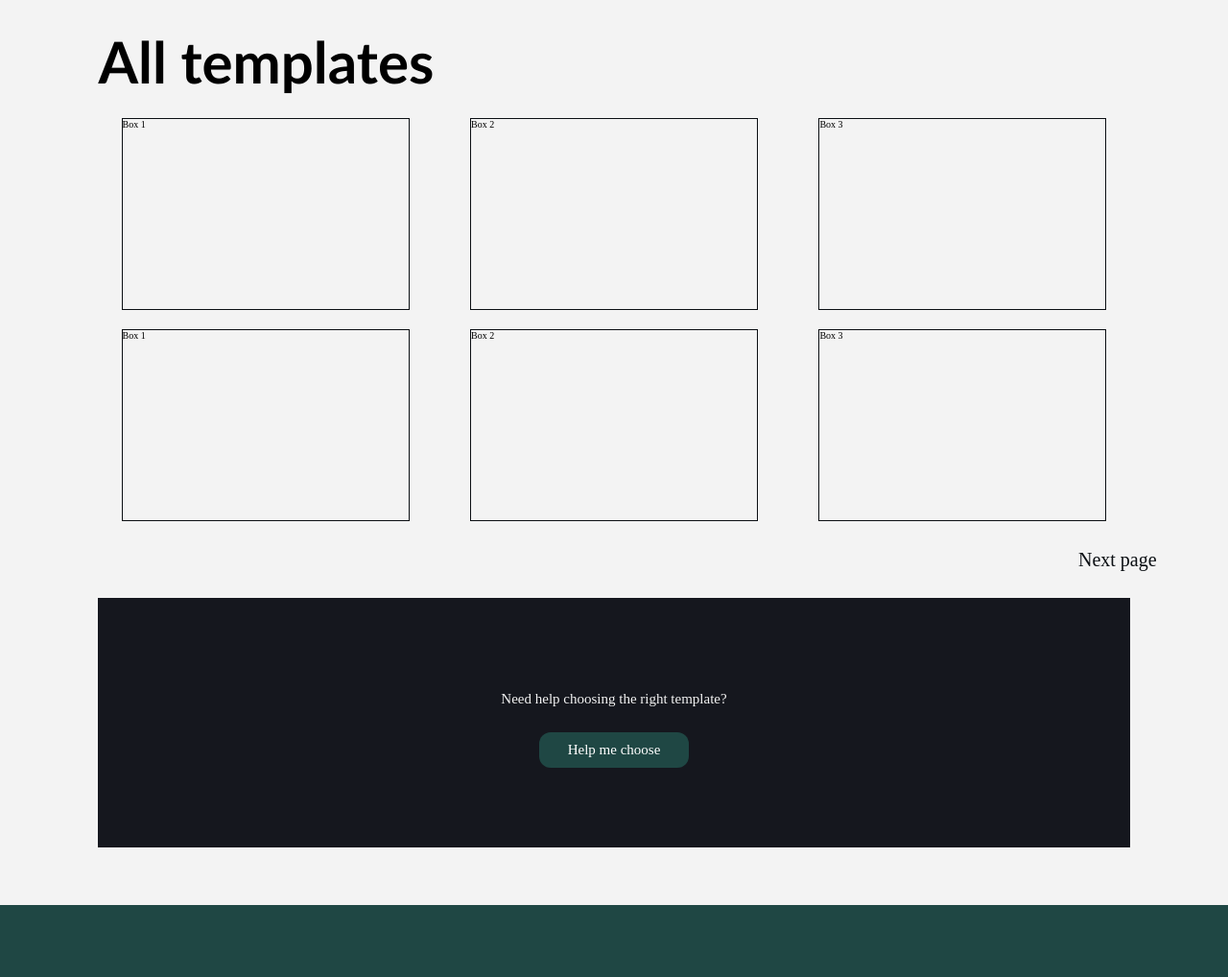
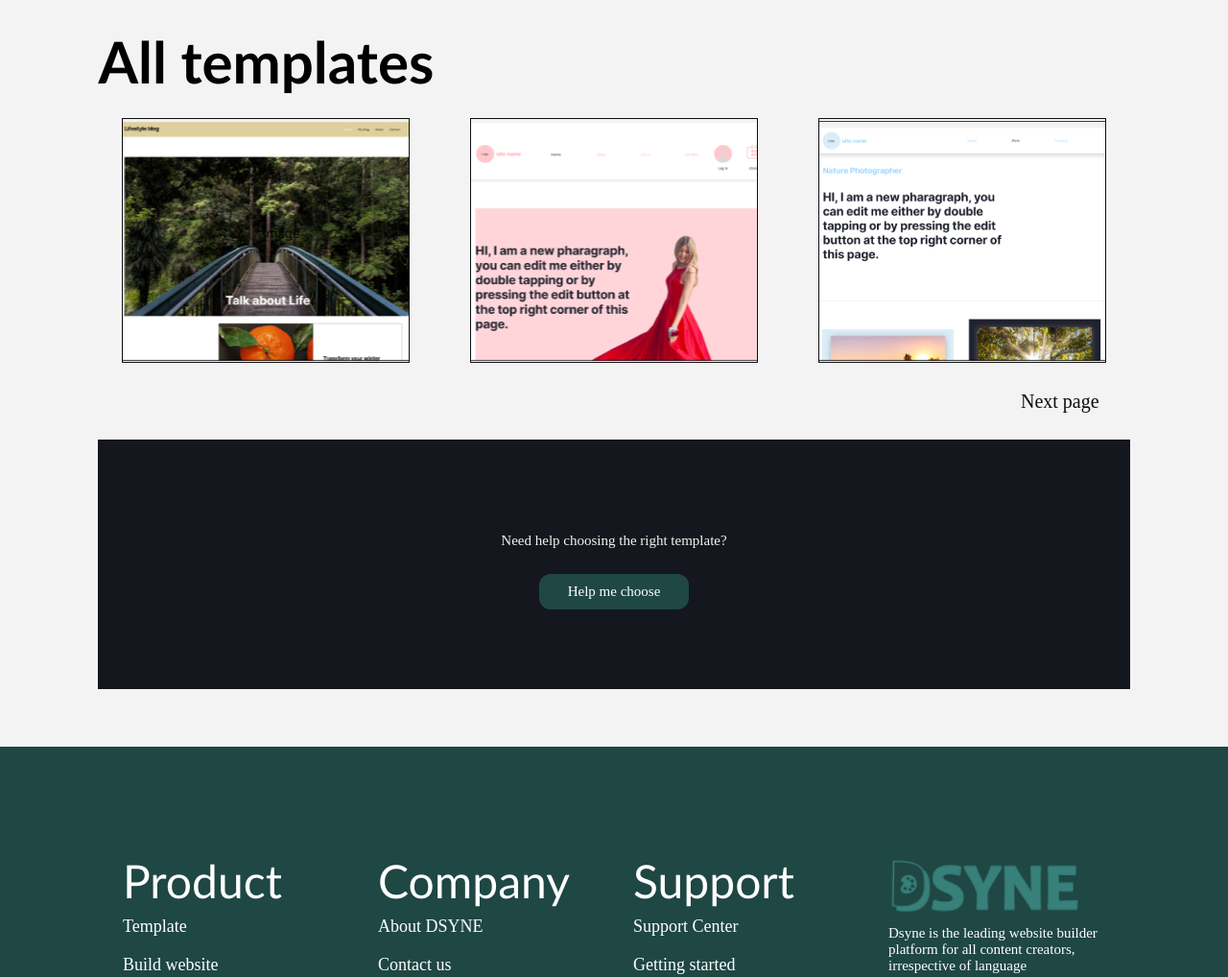
Before and after one commit to Dev-SESUGH/template, a plain HTML site: page index.html in a window 1280 px wide. Shown: the part 740-1758 px from the top of the page at 96% size. Drawn offline with nearby package versions, Linux system fonts and the light colour scheme; no server answers; a web font is replaced by a local one.

Commit message:
finished work on template page

```diff
--- a/index.html
+++ b/index.html
@@ -68,30 +68,30 @@
         </div>
         <div class="temp-grid-container1">
             <div id="box">
-                Box 1
+                <div class="box-img img1"></div>
             </div>
 
-            <div id="box">
-                Box 2
+            <div id="box" class="box2">
+                <div class="box-img img2"></div>
             </div>
 
-            <div id="box">
-                Box 3
+            <div id="box" class="box3">
+                <div class="box-img img3"></div>
             </div>
         </div>
-        <div class="temp-grid-container2">
-            <div id="box">
-                Box 1
+        <!-- <div class="temp-grid-container2">
+            <div id="box" class="box4">
+
             </div>
 
-            <div id="box">
-                Box 2
+            <div id="box" class="box5">
+
             </div>
 
-            <div id="box">
-                Box 3
+            <div id="box" class="box6">
+
             </div>
-        </div>
+        </div> -->
         <!-- End of creating template card -->
 
         <!-- next paragraph -->
@@ -141,7 +141,7 @@
 
             </div>
             <div class="about">
-                <img src="./images/dsyne 2 TEXT LOGO.png" alt="company logo" class="company-logo">
+                <img src="./images/dsyne 2 TEXT LOGO (1).png" alt="company logo" class="company-logo">
                     <p class="footer-item1" id="platform">Dsyne is the leading website builder platform
                         for all content creators, irrespective of language
                     </p>
--- a/template.css
+++ b/template.css
@@ -341,6 +341,7 @@ a {
     /* position: absolute;
     right: 116px;
     bottom: -277% */
+    margin-right: 60px;
 }
 
 #box {
@@ -348,6 +349,25 @@ a {
     height: 300px;
     border: 1px solid var(--second-text);
 }
+.box-img {
+    object-fit: fill;
+    width: 100%;
+    height: 100%;
+}
+
+.img1 {
+    background: url(./images/frame1\ \(1\)\ \(1\).png) center center no-repeat;
+}
+
+.img2 {
+    background: url(./images/frame2\ \(1\).png) center center no-repeat;
+}
+
+.img3 {
+    background: url(./images/frame3\ \(1\).png) center center no-repeat;
+}
+
+
 
 .container-box {
     font-family: 'Inder';
@@ -440,9 +460,12 @@ footer {
 
 }
 
-/* .about .company-logo {
-    width: 400px;
-} */
+
+ .company-logo {
+    width: 35px;
+ }
+
+
 
 .socials {
     display: flex;
@@ -666,7 +689,7 @@ footer {
 
     #box {
         width: 300px;
-        height: 200px;
+        height: 255px;
     }
 
     .about {
```
Also changed, not shown: images/dsyne 2 TEXT LOGO (1).png (added), images/frame1 (1) (1).png (added), images/frame2 (1).png (added), images/frame3 (1).png (added).
